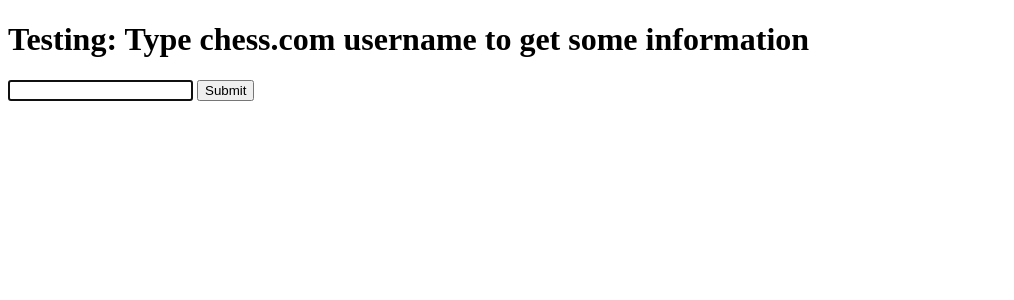
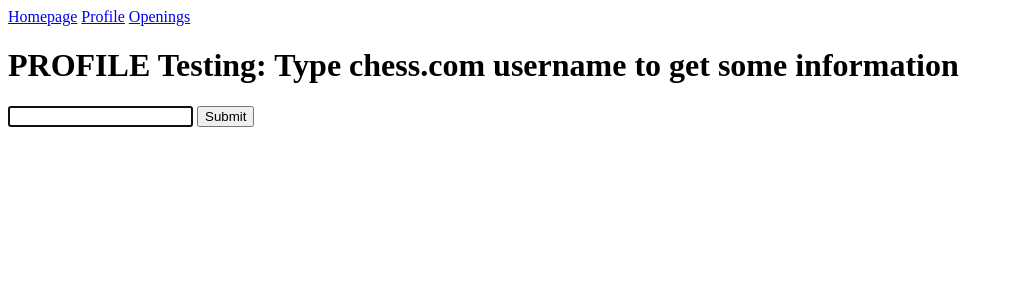
Before and after one commit to AbeeAnimations/chess_in_review, a Django app: page /profile in a window 1280 px wide. Shown: the top 300 px of the page, without its empty margins (0-1014 px from the left). Run offline with Django 5.2, Linux system fonts and the light colour scheme; parts of the project's set-up code (start-up, migrations or seed data) failed here and were passed over.

Commit message:
Made the html for the pages of my website

```diff
--- a/chess_website/templates/chess_website/index.html
+++ b/chess_website/templates/chess_website/index.html
@@ -1,5 +1,8 @@
 {% extends "chess_website/layouts.html" %}
 
 {% block body %}
-    <h1>HOMEPAGE</h1>
+  <h1>HOMEPAGE</h1>
+
+  <p>Welcome to the site!</p>
+
 {% endblock %}
--- a/chess_website/templates/chess_website/layouts.html
+++ b/chess_website/templates/chess_website/layouts.html
@@ -8,6 +8,12 @@
   </head>
 
   <body>
+    <div>
+      <a href="{% url 'index' %}">Homepage</a>
+      <a href="{% url 'profile' %}">Profile</a>
+      <a href="{% url 'openings' %}">Openings</a>
+    </div>
+
       {% block body %}
       {% endblock %}
   </body>
--- a/chess_website/templates/chess_website/profile.html
+++ b/chess_website/templates/chess_website/profile.html
@@ -3,8 +3,8 @@
 
 {% block body %}
   <h1>{{error}}</h1>
-    <h1>Testing: Type chess.com username to get some information</h1>
-    <form action="/" method="POST">
+  <h1>PROFILE Testing: Type chess.com username to get some information</h1>
+  <form action="/profile" method="POST">
     {% csrf_token %}
     <input name="name" autofocus="true">
     <button>Submit</button>
@@ -18,4 +18,5 @@
       <li>{{key}}: {{value.0}} W/L/D: {{value.1.0}}% / {{value.1.1}}% / {{value.1.2}}%</li>
     {% endfor %}
   </ul>
+
 {% endblock %}
--- a/chess_website/urls.py
+++ b/chess_website/urls.py
@@ -3,6 +3,6 @@
 
 urlpatterns = [
     path('', views.index, name='index'),
-    path('profile', views.profile, name='index'),
+    path('profile', views.profile, name='profile'),
     path('openings', views.openings, name='openings')
 ]
--- a/chess_website/views.py
+++ b/chess_website/views.py
@@ -1,15 +1,15 @@
 
 from django.shortcuts import render
 from django.http import HttpResponse
-from chess_website.utils.helpers import getData
+from chess_website.utils.helpers import getProfile, getOpenings
 
 # Create your views here.
-def openings(request):
+def index(request):
     return render(request, 'chess_website/index.html')
 
 def profile(request):
     if request.POST.get('name'):
-        info = getData(request.POST.get("name"))
+        info = getProfile(request.POST.get("name"))
         if info:
             return render(request, 'chess_website/profile.html',
                       {'year': info['year'], 'country': info['country'], 'ratings':info['ratings']})
@@ -19,14 +19,14 @@
     else:
         return render(request, 'chess_website/profile.html')
 
-def index(request):
+def openings(request):
     if request.POST.get('name'):
-        info = getData(request.POST.get("name"))
+        info = getOpenings(request.POST.get("name"))
         if info:
-            return render(request, 'chess_website/profile.html',
-                      {'year': info['year'], 'country': info['country'], 'ratings':info['ratings']})
+            return render(request, 'chess_website/openings.html',
+                      {'top_5': info['top_5']})
         else:
-            return render(request, 'chess_website/profile.html',
+            return render(request, 'chess_website/openings.html',
                            {'error': 'There was an error, retry.'})
     else:
-        return render(request, 'chess_website/profile.html')
+        return render(request, 'chess_website/openings.html')
```
Also changed, not shown: chess_website/templates/chess_website/openings.html (+11 -7 lines), chess_website/utils/helpers.py (+7 -5 lines). Lines whose indentation alone changed are shown as unchanged.
